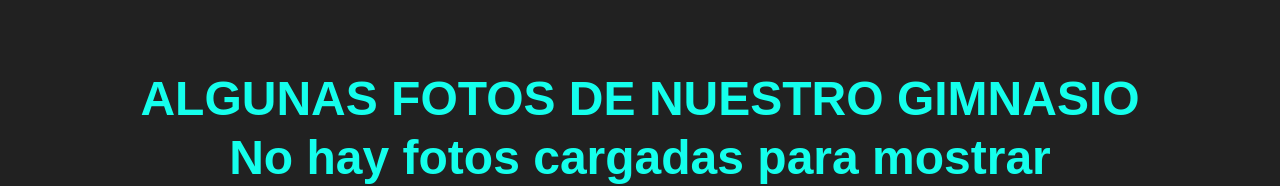
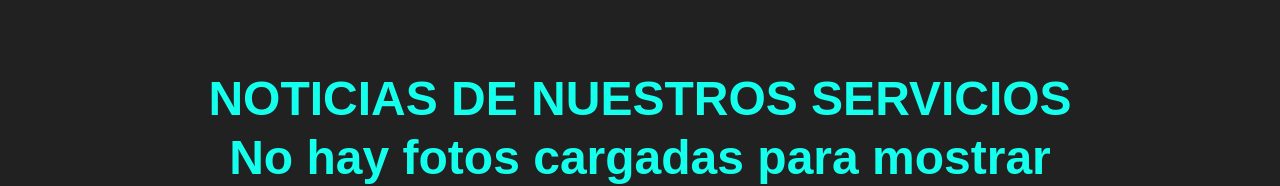
Before and after one commit to santiag004/proyectofinal-78i, a React (Vite) app: page / in a window 1280 px wide. Shown: the part 2925-3111 px from the top of the page. Built offline with nearby package versions, Linux system fonts and the light colour scheme; no server answers; a web font is replaced by a local one.

Commit message:
cambio de h1 en photogallery

```diff
--- a/src/components/PhotoGallery/PhotoGallery.jsx
+++ b/src/components/PhotoGallery/PhotoGallery.jsx
@@ -8,7 +8,7 @@ const PhotoGallery = () => {
     return (
         <>
             <Container className="photos-container">
-                <h1 className="title">ALGUNAS FOTOS DE NUESTRO GIMNASIO</h1>
+                <h1 className="title">NOTICIAS DE NUESTROS SERVICIOS</h1>
                 {services.length === 0 ? (
                     <h1 className="title">No hay fotos cargadas para mostrar</h1>
                 ) : (
```
